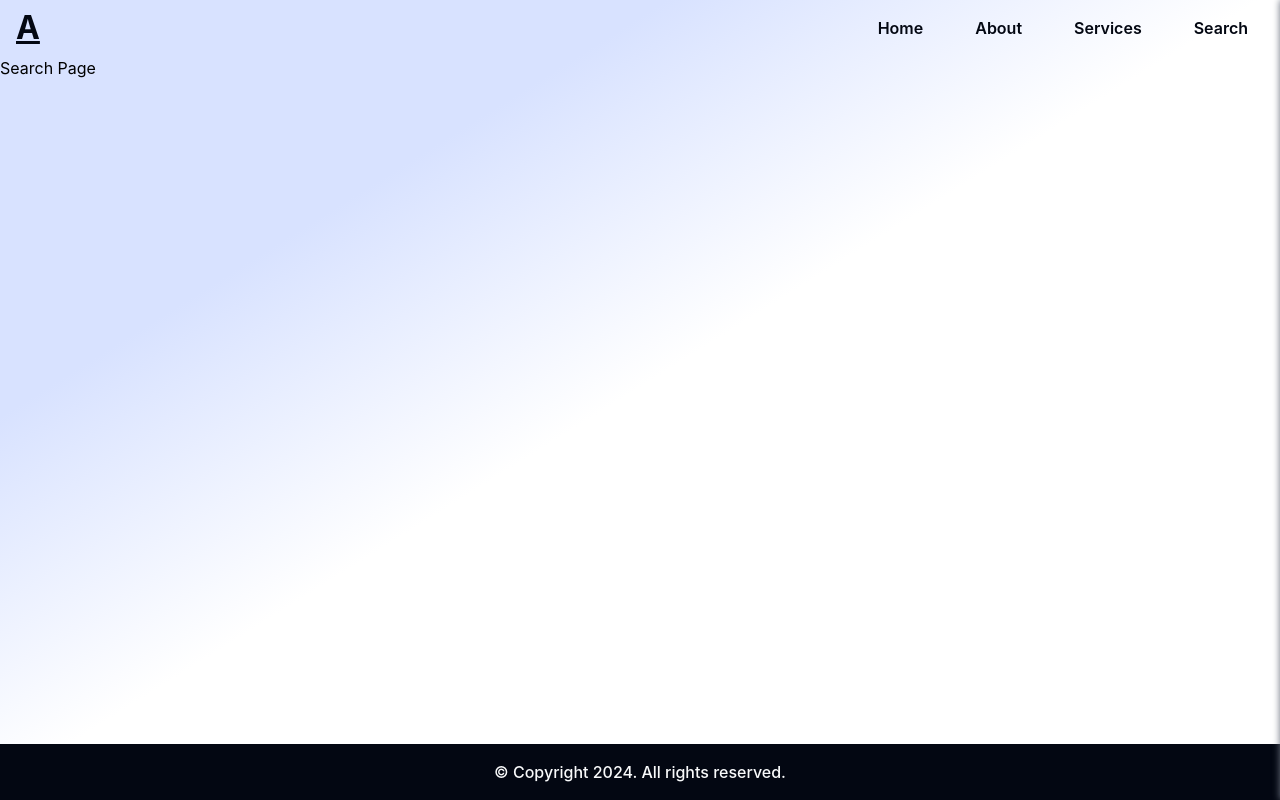
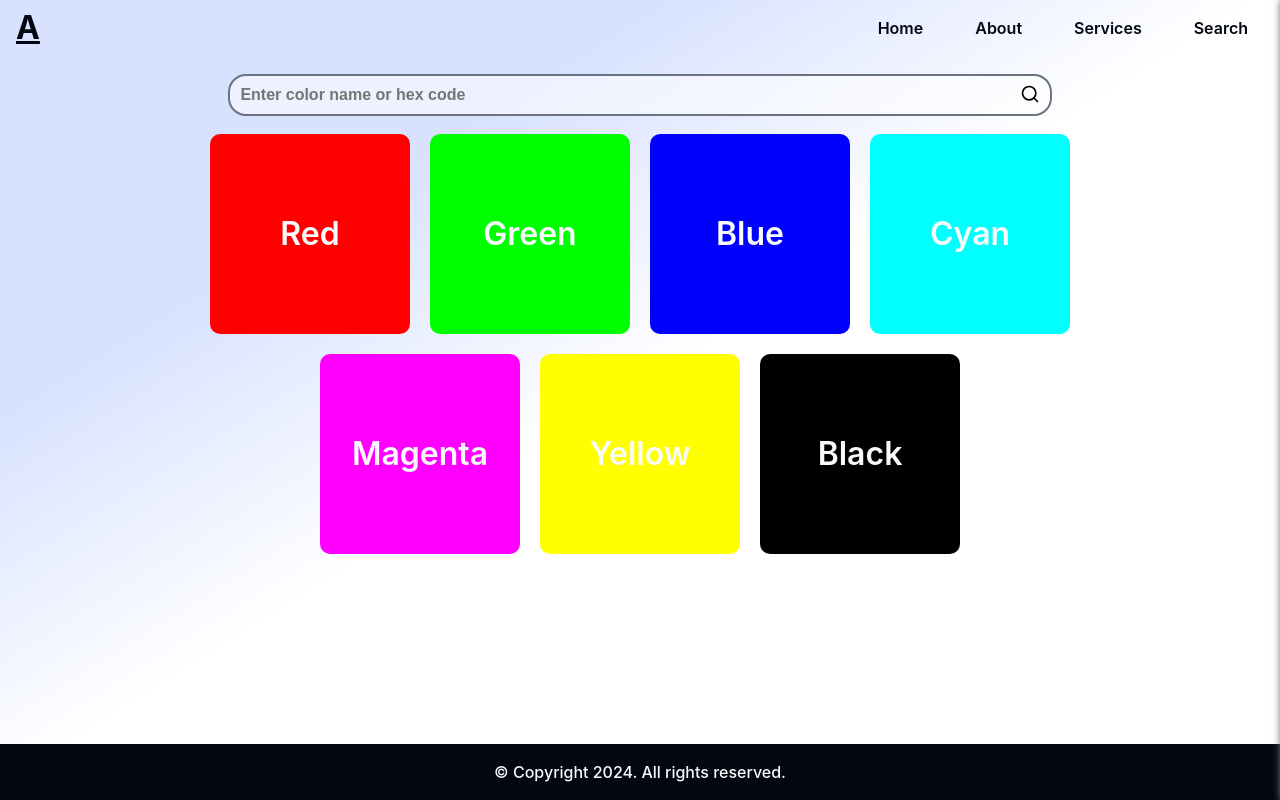
Before and after one commit to satyam73/search-colors, a React (Vite) app: page /search in a window 1280 px wide. Built offline with nearby package versions, Linux system fonts and the light colour scheme.

Commit message:
feat: add search page

```diff
--- a/src/Router.tsx
+++ b/src/Router.tsx
@@ -2,6 +2,7 @@ import { createBrowserRouter } from 'react-router-dom';
 
 import App from '@/src/App';
 import Home from '@/src/pages/Home/Home';
+import Search from './pages/Search/Search';
 
 export const router = createBrowserRouter([
   {
@@ -15,7 +16,7 @@ export const router = createBrowserRouter([
 
       {
         path: '/search',
-        element: <>Search Page</>,
+        element: <Search/>,
       },
     ],
   },
--- /dev/null
+++ b/src/components/ColorCard/ColorCard.tsx
@@ -0,0 +1,15 @@
+import { ColorCardProps } from './colorCard.types';
+import styles from './colorCard.module.css';
+
+function ColorCard({ colorName, colorCode }: ColorCardProps) {
+  return (
+    <div
+      className={styles['color-card']}
+      style={{ backgroundColor: colorCode }}
+    >
+      {colorName}
+    </div>
+  );
+}
+
+export default ColorCard;
--- /dev/null
+++ b/src/components/ColorCard/colorCard.module.css
@@ -0,0 +1,18 @@
+.color-card {
+  max-width: 100%;
+  height: 200px;
+  width: 200px;
+  border-radius: 10px;
+  color: var(--light-color);
+  font-size: 2rem;
+  text-transform: capitalize;
+  display: flex;
+  align-items: center;
+  justify-content: center;
+  font-weight: 600;
+  transition: transform 1s;
+}
+
+.color-card:hover{
+  transform: scale(1.04);
+}
--- /dev/null
+++ b/src/components/ColorCard/colorCard.types.ts
@@ -0,0 +1,4 @@
+export type ColorCardProps = {
+  colorName: string;
+  colorCode: string;
+};
--- a/src/components/Header/header.module.css
+++ b/src/components/Header/header.module.css
@@ -113,6 +113,7 @@
 @media (width<=1024px) {
   .header {
     justify-content: space-between;
+    background-color: rgba(255, 255, 255, 0.5);
   }
 
   .header__nav {
--- /dev/null
+++ b/src/components/SearchBar/SearchBar.tsx
@@ -0,0 +1,17 @@
+import { SearchBarProps } from './searchBar.types';
+import styles from './searchBar.module.css';
+
+export default function SearchBar({ inputHandler, searchValue = '' }: SearchBarProps) {
+  return (
+    <div className={styles['search-bar']}>
+      <input
+        className={styles['search-bar__input']}
+        placeholder='Enter color name or hex code'
+        type='text'
+        value={searchValue}
+        onInput={inputHandler}
+      />
+      <img src='/search-icon.svg' alt='search icon'className={styles['search-bar__icon']} />
+    </div>
+  );
+}
--- /dev/null
+++ b/src/components/SearchBar/searchBar.module.css
@@ -0,0 +1,28 @@
+.search-bar {
+  width: 80%;
+  position: relative;
+}
+
+.search-bar__input {
+  width: 100%;
+  font-size: 1rem;
+  border-radius: 16px;
+  border: none;
+  outline: 2px solid var(--gray-500);
+  color: var(--gray-500);
+  padding: 10px;
+  font-weight: 600;
+  background-color: rgba(255, 255, 255, 0.568);
+}
+
+.search-bar__input:focus {
+  outline: 3px solid var(--gray-500);
+}
+
+.search-bar__icon {
+  width: 20px;
+  position: absolute;
+  right: 10px;
+  top: 8px;
+  bottom: 8px;
+}
--- /dev/null
+++ b/src/components/SearchBar/searchBar.types.ts
@@ -0,0 +1,6 @@
+import { FormEvent, FormEventHandler } from 'react';
+
+export type SearchBarProps = {
+  inputHandler: (event: FormEvent<HTMLInputElement>) => void;
+  searchValue: string;
+};
--- /dev/null
+++ b/src/constants.ts
@@ -0,0 +1,30 @@
+export const COLORS = [
+  {
+    color: 'red',
+    value: '#f00',
+  },
+  {
+    color: 'green',
+    value: '#0f0',
+  },
+  {
+    color: 'blue',
+    value: '#00f',
+  },
+  {
+    color: 'cyan',
+    value: '#0ff',
+  },
+  {
+    color: 'magenta',
+    value: '#f0f',
+  },
+  {
+    color: 'yellow',
+    value: '#ff0',
+  },
+  {
+    color: 'black',
+    value: '#000',
+  },
+];
--- /dev/null
+++ b/src/pages/Search/Search.tsx
@@ -0,0 +1,40 @@
+import { FormEvent, useState } from 'react';
+
+import { COLORS } from '@/src/constants';
+import { Colors } from '@/src/types';
+
+import ColorCard from '@/src/components/ColorCard/ColorCard';
+import SearchBar from '@/src/components/SearchBar/SearchBar';
+
+import styles from './search.module.css';
+
+export default function Search() {
+  const [searchValue, setSearchValue] = useState<string>('');
+  const [colorsToShow, setColorsToShow] = useState<Colors[]>(COLORS);
+
+  function onSearchInput(event: FormEvent<HTMLInputElement>) {
+    const eventTarget = event.target as HTMLInputElement;
+    const value = eventTarget.value;
+
+    setSearchValue(value);
+
+    const updatedColorsToShow = COLORS.filter(
+      (color) => color.color.includes(value) || color.value.includes(value)
+    );
+
+    setColorsToShow(updatedColorsToShow);
+  }
+
+  return (
+    <div id='search' className={styles['search-page']}>
+      <SearchBar inputHandler={onSearchInput} searchValue={searchValue} />
+      {colorsToShow.map((color) => (
+        <ColorCard
+          key={color.value}
+          colorCode={color.value}
+          colorName={color.color}
+        />
+      ))}
+    </div>
+  );
+}
--- /dev/null
+++ b/src/pages/Search/search.module.css
@@ -0,0 +1,9 @@
+.search-page{
+  padding: 20px 0;
+  display: flex;
+  flex-wrap: wrap;
+  gap: 20px;
+  width: 80%;
+  margin: auto;
+  justify-content: center;
+}
--- /dev/null
+++ b/src/types.ts
@@ -0,0 +1,4 @@
+export type Colors = {
+  color: string;
+  value: string;
+};
```
Also changed, not shown: public/search-icon.svg (added).
